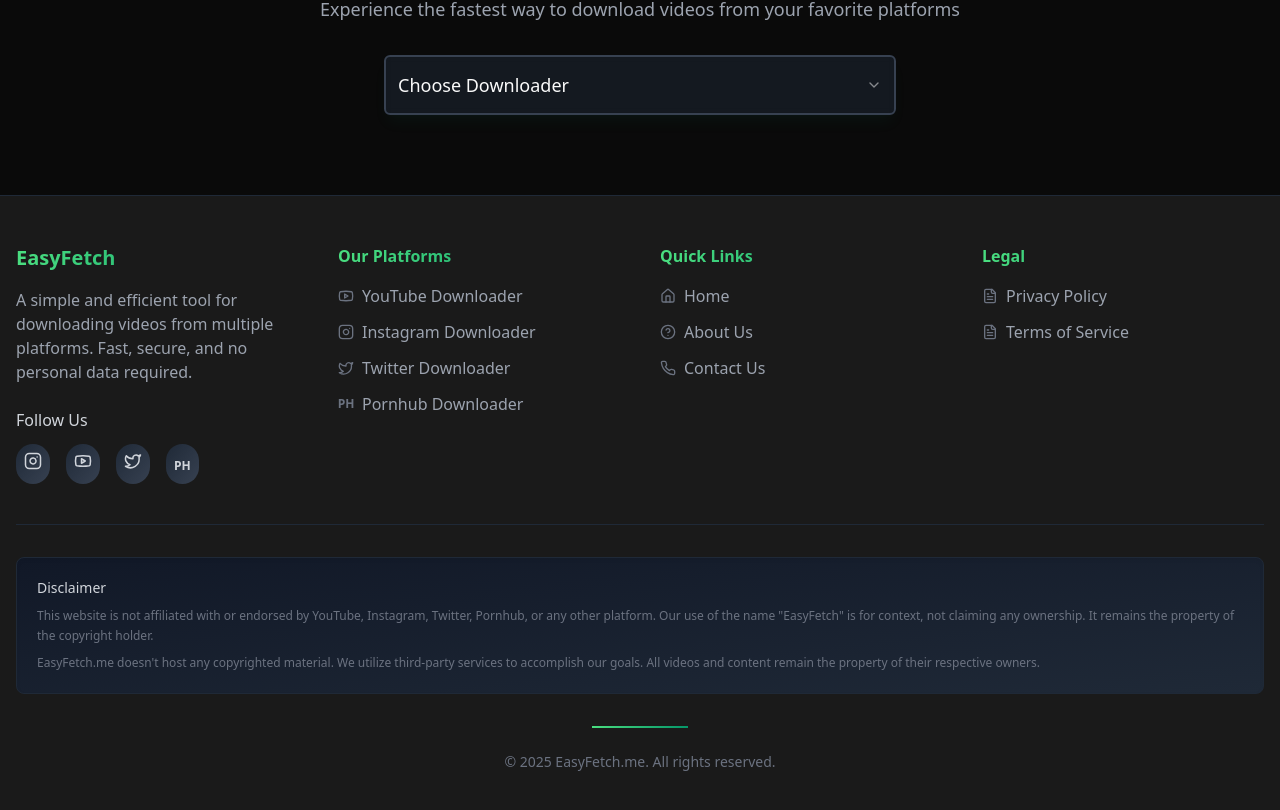
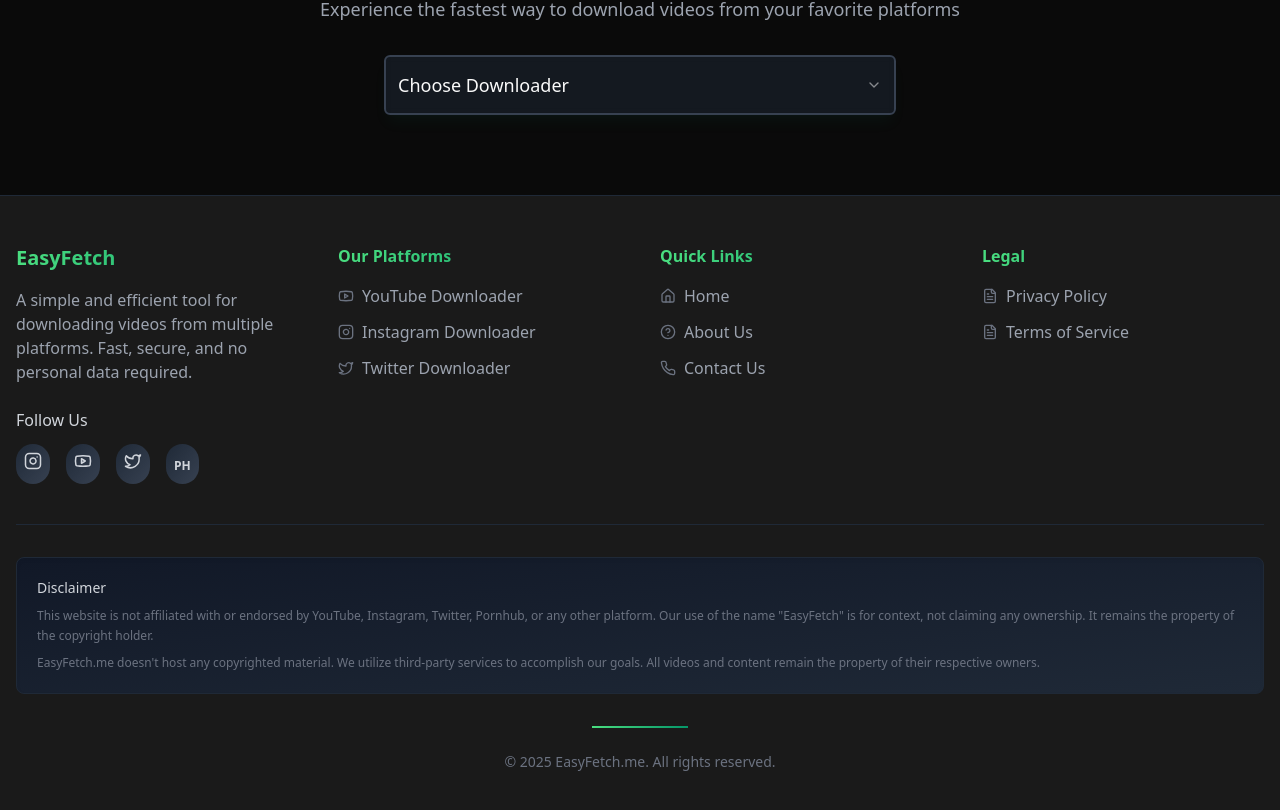
Before and after one commit to Balram-Parmar/EasyFetch, a Next.js app: page / in a window 1280 px wide. Shown: the part 2633-3443 px from the top of the page. Built offline with nearby package versions, Linux system fonts and the light colour scheme.

Commit message:
changed platforms

```diff
--- a/app/components/Footer.tsx
+++ b/app/components/Footer.tsx
@@ -92,17 +92,6 @@ const Footer = () => {
                   className="text-gray-400 hover:text-green-500 transition-colors"
                 >
                   Twitter Downloader
-                </Link>
-              </li>
-              <li className="flex items-center gap-2">
-                <span className="text-xs font-bold w-4 h-4 flex items-center justify-center text-gray-500">
-                  PH
-                </span>
-                <Link
-                  href="/pornhub"
-                  className="text-gray-400 hover:text-green-500 transition-colors"
-                >
-                  Pornhub Downloader
                 </Link>
               </li>
             </ul>
```
